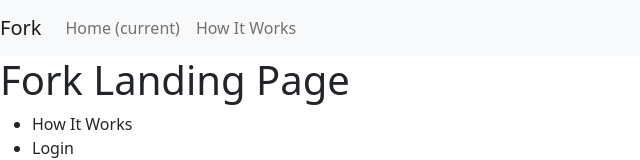
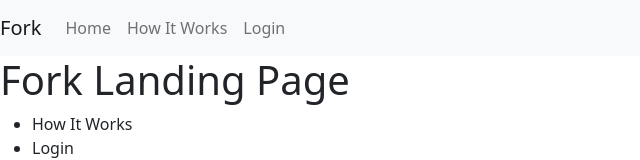
Before and after one commit to kevincakey/CS180-Fork, a React (Create React App) app: page / in a window 1280 px wide. Shown: the top 160 px of the page, without its empty margins (0-640 px from the left). Built offline with nearby package versions, Linux system fonts and the light colour scheme.

Commit message:
added Login

```diff
--- a/src/App.js
+++ b/src/App.js
@@ -24,13 +24,13 @@
           <div class="collapse navbar-collapse" id="navbarSupportedContent">
             <ul class="navbar-nav mr-auto">
               <li class="nav-item active">
-                <a class="nav-link" href="#">Home <span class="sr-only">(current)</span></a>
+                <a class="nav-link" href="#">Home</a>
               </li>
               <li class="nav-item">
                 <a class="nav-link" href="#">How It Works</a>
               </li>
-              <li class="nav-item dropdown">
-
+              <li class="nav-item">
+                <a class="nav-link" href="#">Login</a>
               </li>
             </ul>
           </div>
```
